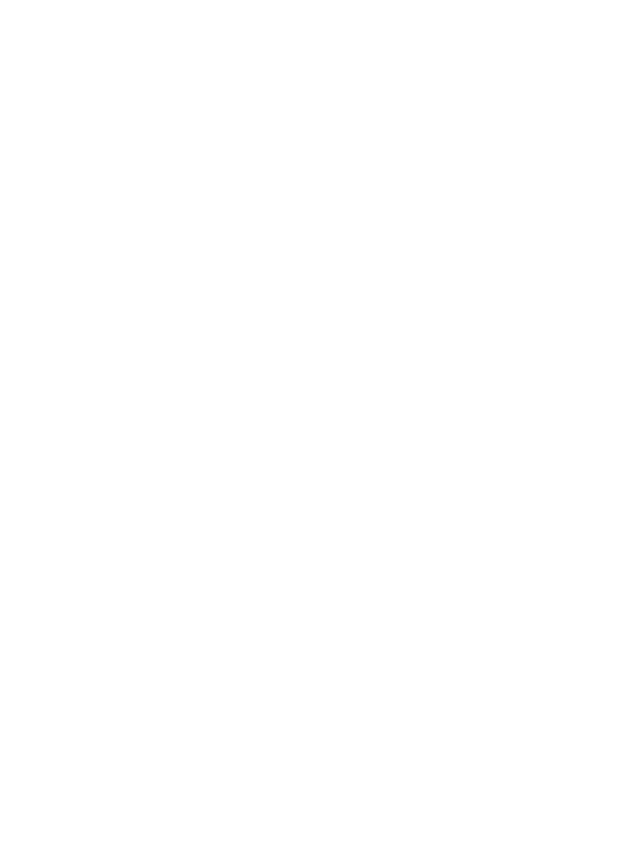
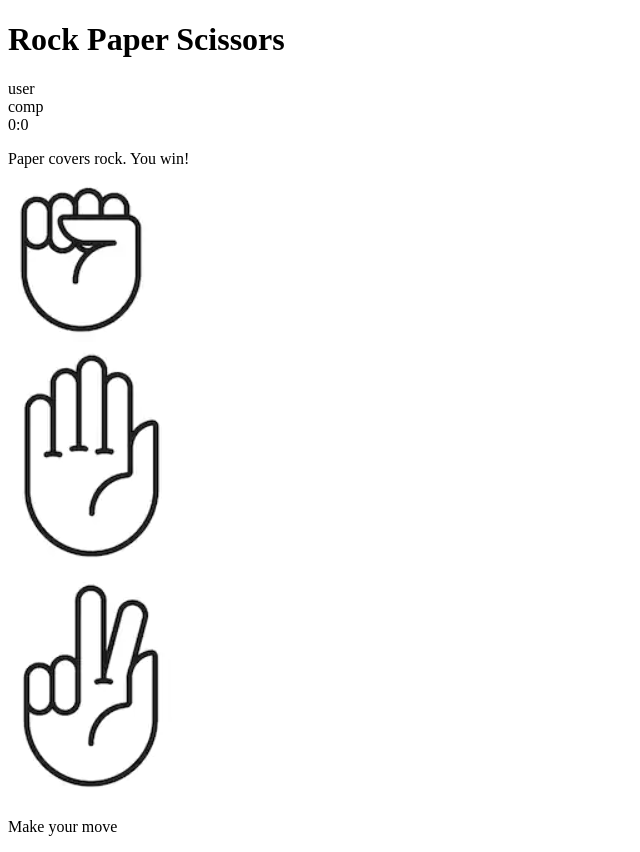
Before and after one commit to aneeshkodali/RockPaperScissors, a plain HTML site: page index.html in a window 1280 px wide. Shown: the whole page, without its empty margins (0-640 px from the left). Before the commit the page ends 800 px from the top, so only its background shows below. Drawn offline with Linux system fonts and the light colour scheme.

Commit message:
Complete Initial HTML

```diff
--- a/index.html
+++ b/index.html
@@ -6,6 +6,38 @@
     <title>Rock Paper Scissors Game</title>
 </head>
 <body>
+    <header>
+        <h1>Rock Paper Scissors</h1>
+    </header>
+
+    <!--Scorebord-->
+    <div class="score-board">
+        <div id="user-label" class="badge">user</div>
+        <div id="computer-label" class="badge">comp</div>
+        <span id="user-score">0</span>:<span id="computer-score">0</span>
+    </div>
+
+    <!-- Message/Result -->
+    <div class="result">
+        <p>Paper covers rock. You win!</p>
+    </div>
+
+    <!-- Choices/Images -->
+    <div class="choices">
+        <div id="r" class="choice">
+            <img src="images/rock.png" alt="">
+        </div>
+        <div id="p" class="choice">
+            <img src="images/paper.png" alt="">
+        </div>
+        <div id="s" class="choice">
+            <img src="images/scissors.png" alt="">
+        </div>
+
+        <p id="action-message">Make your move</p>
+
+    </div>
+
 
 </body>
 </html>
```
Also changed, not shown: images/paper.png (added), images/rock.png (added), images/scissors.png (added).
